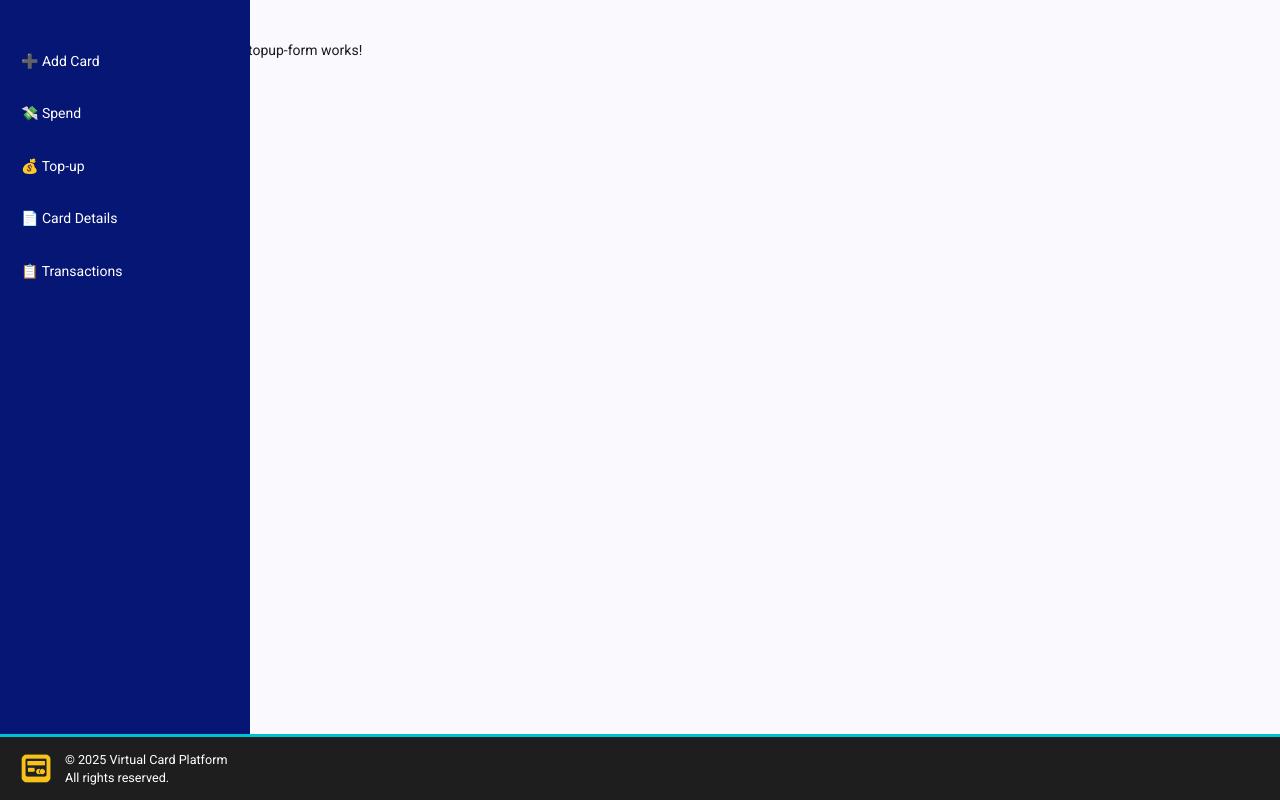
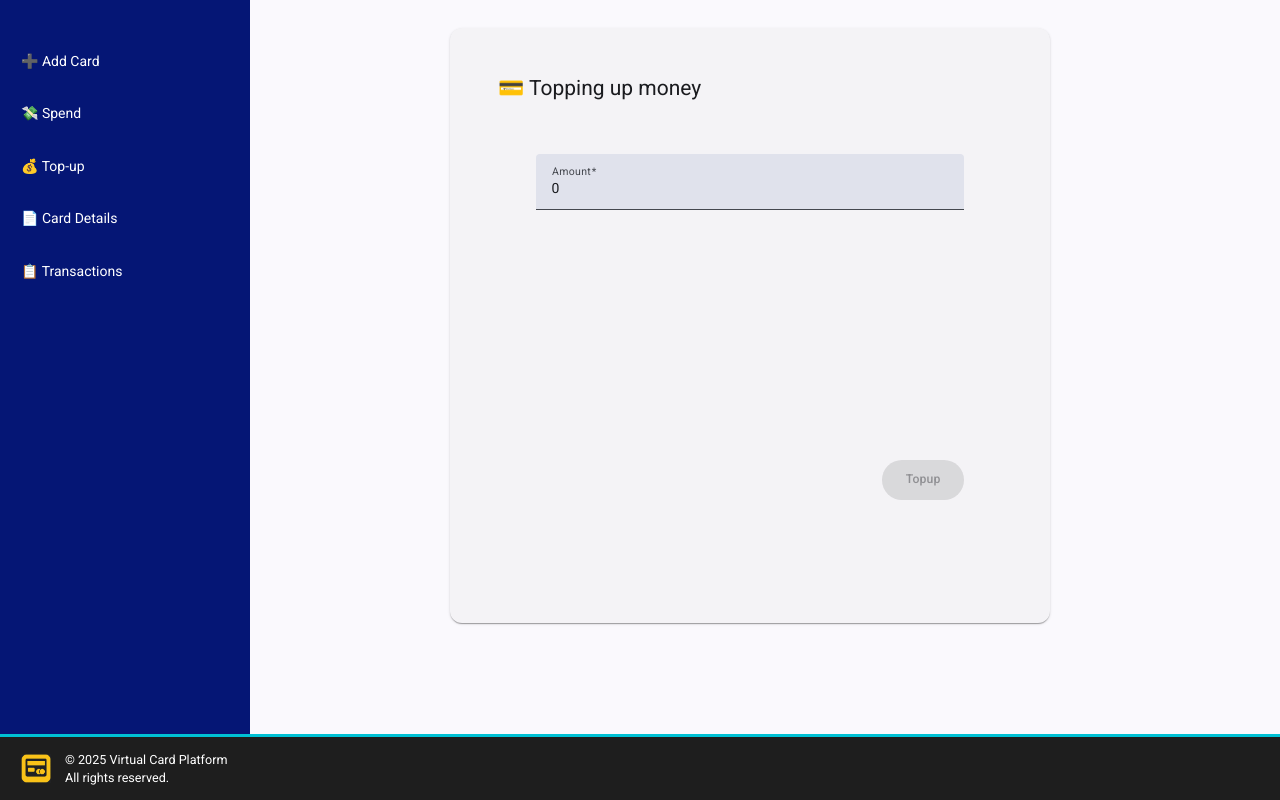
Before and after one commit to rhribeiro25/virtual-card-platform-web, an Angular app: page /topup in a window 1280 px wide. Built offline with nearby package versions, Linux system fonts and the light colour scheme.

Commit message:
topup done

```diff
--- a/src/app/application/use-cases/transaction/topup-transaction-usecase.ts
+++ b/src/app/application/use-cases/transaction/topup-transaction-usecase.ts
@@ -0,0 +1,13 @@
+import { Injectable } from '@angular/core';
+import { CardClient } from '../../../infrastructure/adapter/rest/card-client';
+import { Observable } from 'rxjs';
+import { TopupRequest } from '../../../shared/dtos/topup-request';
+
+@Injectable({ providedIn: 'root' })
+export class TopupTransactionUseCase {
+  constructor(private cardClient: CardClient) {}
+
+  execute(cardId: string, topup: TopupRequest): Observable<any> {
+    return this.cardClient.topup(cardId, topup);
+  }
+}
--- a/src/app/infrastructure/adapter/rest/card-client.ts
+++ b/src/app/infrastructure/adapter/rest/card-client.ts
@@ -4,6 +4,7 @@ import { Observable } from 'rxjs';
 import { CardRequest } from '../../../shared/dtos/card-request';
 import { CardResponse } from '../../../shared/dtos/card-response';
 import { SpendRequest } from '../../../shared/dtos/spend-request';
+import { TopupRequest } from '../../../shared/dtos/topup-request';
 
 @Injectable({
   providedIn: 'root',
@@ -21,4 +22,7 @@ export class CardClient {
     return this.http.post<CardResponse>(`${this.baseUrl}/${cardId}/spend`, payload);
   }
 
+  topup(cardId: string, payload: TopupRequest): Observable<CardResponse> {
+    return this.http.post<CardResponse>(`${this.baseUrl}/${cardId}/topup`, payload);
+  }
 }
--- a/src/app/presentation/transactions/topup-form/topup-form.css
+++ b/src/app/presentation/transactions/topup-form/topup-form.css
@@ -0,0 +1,26 @@
+.form-container {
+  max-width: 600px;
+  height: 80%;
+  margin: auto;
+  padding: 32px;
+}
+
+.topup-form-content {
+  padding: 10%;
+}
+
+mat-card-title {
+  font-size: 1.5rem;
+}
+
+
+.full-width {
+  width: 100%;
+  margin-bottom: 20px;
+}
+
+.button-wrapper {
+  display: flex;
+  justify-content: flex-end;
+  margin: 15rem 0 0 0;
+}
--- a/src/app/presentation/transactions/topup-form/topup-form.html
+++ b/src/app/presentation/transactions/topup-form/topup-form.html
@@ -1 +1,27 @@
-<p>topup-form works!</p>
+<mat-card class="form-container">
+  <mat-card-header>
+    <mat-card-title>💳 Topping up money</mat-card-title>
+  </mat-card-header>
+
+  <mat-card-content class="topup-form-content">
+    <form [formGroup]="form" (ngSubmit)="onSubmit()" class="form-body" id="topup-form">
+
+      <mat-form-field appearance="fill" class="full-width">
+        <mat-label>Amount</mat-label>
+        <input matInput type="number" formControlName="amount" placeholder="e.g., 100" />
+        <mat-error *ngIf="submitted() && form.get('amount')?.invalid">
+          Must be more then 0
+        </mat-error>
+      </mat-form-field>
+      <div class="button-wrapper">
+        <app-button
+          form="topup-form"
+          label="Topup"
+          type="submit"
+          color="primary"
+          [disabled]="form.invalid">
+        </app-button>
+      </div>
+    </form>
+  </mat-card-content>
+</mat-card>
--- a/src/app/presentation/transactions/topup-form/topup-form.ts
+++ b/src/app/presentation/transactions/topup-form/topup-form.ts
@@ -1,11 +1,81 @@
-import { Component } from '@angular/core';
+import { Component, signal, inject } from '@angular/core';
+import { ReactiveFormsModule, FormBuilder, Validators } from '@angular/forms';
+import { CommonModule } from '@angular/common';
+import { Button } from '../../button/button';
+import { TopupTransactionUseCase } from '../../../application/use-cases/transaction/topup-transaction-usecase';
+import { Router } from '@angular/router';
+import { MatSnackBarModule, MatSnackBar } from '@angular/material/snack-bar';
+import { MatCardModule } from '@angular/material/card';
+import { MatFormFieldModule } from '@angular/material/form-field';
+import { MatInputModule } from '@angular/material/input';
+import { MatButtonModule } from '@angular/material/button';
+import { MatDividerModule } from '@angular/material/divider';
+import { v4 as uuidv4 } from 'uuid';
+import { LocalStorageUtil } from '../../../shared/utils/local-storage-util';
+import { CardResponse } from '../../../shared/dtos/card-response';
 
 @Component({
   selector: 'app-topup-form',
-  imports: [],
+  standalone: true,
+  imports: [
+    CommonModule,
+    ReactiveFormsModule,
+    MatCardModule,
+    MatFormFieldModule,
+    MatInputModule,
+    MatButtonModule,
+    MatSnackBarModule,
+    MatDividerModule,
+    Button
+  ],
   templateUrl: './topup-form.html',
-  styleUrl: './topup-form.css'
+  styleUrls: ['./topup-form.css'],
 })
+
 export class TopupForm {
+  private fb = inject(FormBuilder).nonNullable;
+  private topupTransactionUseCase = inject(TopupTransactionUseCase);
+  private router = inject(Router);
+  private snackBar = inject(MatSnackBar);
 
+  submitted = signal(false);
+
+  form = this.fb.group({
+    amount: this.fb.control(0, [Validators.required, Validators.min(1)])
+  });
+
+  onSubmit() {
+    this.submitted.set(true);
+    const cardString = localStorage.getItem('card');
+    const card = cardString ? JSON.parse(cardString) : null;
+
+    if (this.form.valid) {
+      const payload = {
+        ...this.form.getRawValue(),
+        requestId: uuidv4()
+      };
+      if(card != null)
+        this.topupTransactionUseCase.execute(card.id, payload).subscribe({
+          next: (response) => {
+            this.snackBar.open('✅ Topup Transaction completed!', 'Close', {
+              duration: 3000,
+              verticalPosition: 'top',
+              horizontalPosition: 'right',
+            });
+            LocalStorageUtil.setItem<CardResponse>('card', response);
+            this.router.navigate(['cards/details'], {
+              state: { card: response }
+            });
+          },
+          error: (response) => {
+            console.error('❌ Topup failed:', response.error);
+            this.snackBar.open('❌' + response.error.message, 'Close', {
+              duration: 3000,
+              verticalPosition: 'top',
+              horizontalPosition: 'right',
+            });
+          }
+        });
+      }
+  }
 }
--- /dev/null
+++ b/src/app/shared/dtos/topup-request.ts
@@ -0,0 +1,4 @@
+export interface TopupRequest {
+  requestId: string;
+  amount: number;
+}
```
